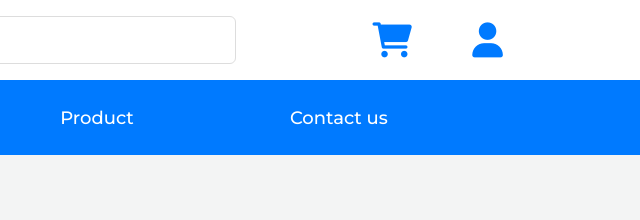
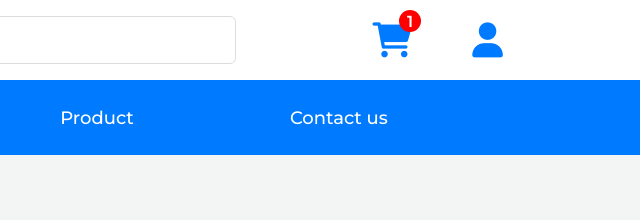
Before and after one commit to GSG-G11/Analytica-Team-One, a website: page index.html in a window 1280 px wide. Shown: the top 220 px of the page, 640-1280 px from the left. Drawn offline with Linux system fonts and the light colour scheme.

Commit message:
notification in cart

```diff
--- a/assets/css/style.css
+++ b/assets/css/style.css
@@ -82,10 +82,33 @@ input[type='search'] {
   font-size: 35px;
   text-align: center;
   text-decoration: none;
+  position: relative;
+}
+
+.cart::after {
+  content: '1';
+  color: white;
+  font-size: 1rem;
+  text-align: center;
+  display: flex;
+  justify-content: center;
+  align-items: center;
+  font-weight: 600;
+  width: 1.4rem;
+  height: 1.4rem;
+  background-color: red;
+  border-radius: 50%;
+  position: absolute;
+  top: -20%;
+  right: 0;
 }
 
 .cart.user {
   margin-left: 3.2rem;
+}
+
+.cart.user::after {
+  display: none;
 }
 .total-cart {
   color: var(--secondary-color);
@@ -446,6 +469,7 @@ li {
   visibility: hidden;
   opacity: 0;
   bottom: -10%;
+  transition: all 0.3s ease-in-out;
 }
 .product-card:hover .product-card-info {
   opacity: 1;
```
